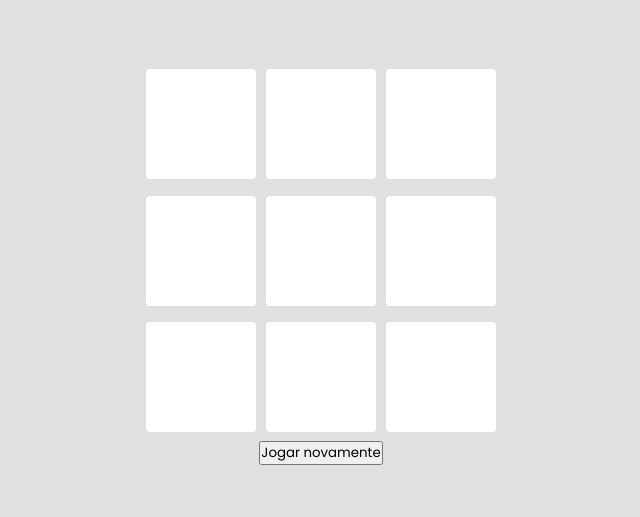
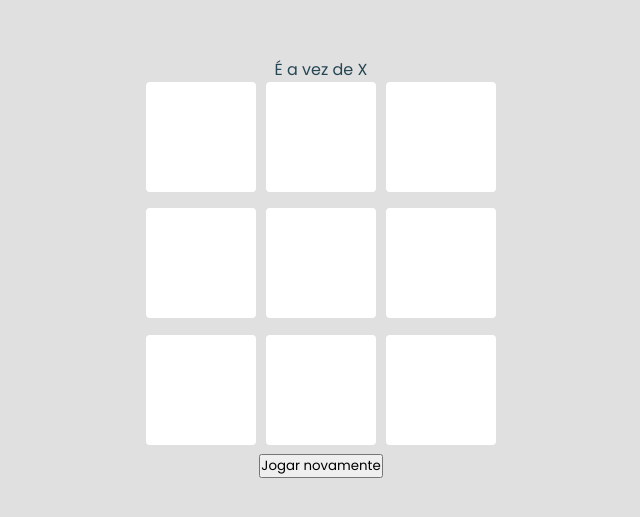
Before and after one commit to kauan777/jogo-da-velha-nextjs, a Next.js app: page / in a window 1280 px wide. Shown: the part 133-650 px from the top of the page, without its empty margins (319-959 px from the left). Built offline with nearby package versions, Linux system fonts and the light colour scheme.

Commit message:
adicionando lógica: ganhador, verificar marks

```diff
--- a/src/pages/index.tsx
+++ b/src/pages/index.tsx
@@ -1,13 +1,12 @@
-import { useState } from "react";
+import { useEffect, useState } from "react";
 import styles from "../../styles/home.module.scss";
 
 type Players = "O" | "X";
 
 export default function Home() {
-
   const [turn, setTurn] = useState<Players>("X");
-  const [winner, setWinner] = useState<String | null>(null);
-  const [draw, setDraw] = useState<boolean | null>(null)
+  const [winner, setWinner] = useState<Players | null>(null);
+  const [draw, setDraw] = useState<boolean | null>(null);
 
   /*
  marks: {
@@ -18,41 +17,77 @@ export default function Home() {
   Valor para armazenar quem jogou em cada posição, sendo a key a posição
 
  */
+  const [marks, setMarks] = useState<{ [key: string]: Players }>({});
 
-  const [marks, setMarks] = useState<{ [ key: string ]: Players }>({})
+
+  useEffect(() => {
+
+    const winner = getWinner();
+
+    if(winner){
+      setWinner(winner)
+    }
+
+  }, [marks])
+
 
   const getSquares = () => {
     return new Array(9).fill(true);
   };
 
   const play = (index: number) => {
-
-    if(marks[index]){
+    if (marks[index]) {
       return;
     }
-      setMarks(prev => ({...prev, [index]: turn}))
-      setTurn(prev => prev == "O" ? "X" : "O")
-  }
+    setMarks((prev) => ({ ...prev, [index]: turn }));
+    setTurn((prev) => (prev == "O" ? "X" : "O"));
+  };
 
-  const getCellPlayer = (index: number) => {
-
-    if(!marks[index]){
-      return ""
+  const getCellPlayer = (index: number): String => {
+    if (!marks[index]) {
+      return "";
     }
 
     return marks[index];
+  };
 
+  const getWinner = () => {
+    const victoryLines = [
+      [0, 1, 2],
+      [3, 4, 5],
+      [6, 7, 8],
+
+      [0, 3, 6],
+      [1, 4, 7],
+      [2, 5, 8],
+
+      [0, 4, 8],
+      [2, 4, 6],
+    ];
+
+    for (const line of victoryLines) {
+      const [a, b, c] = line;
+
+      if (marks[a] && marks[a] === marks[b] && marks[b] == marks[c]) {
+        return marks[a]
+      }
+    }
   }
 
     // Quando eu utilizo _ nos parametros de um método array, significa que eu quero ignorar o valor daquele elemento
 
     return (
       <div className={styles.container}>
-        {/* <h1>Parabéns Nicks021, você ganhou</h1>
-      <p>É a vez de nicks02</p> */}
+
+        {winner && <h1>Parabéns {winner}, você ganhou</h1> }
+        <p>É a vez de {turn}</p>
         <div className={styles.board}>
           {getSquares().map((_, index) => (
-          <div key={index} className={`${styles.square} ${getCellPlayer(index)}`} onClick={() => play(index)}>
+            <div
+              key={index}
+              className={`${styles.square} ${getCellPlayer(index)}`}
+              onClick={() => play(index)}
+            >
               {marks[index]}
             </div>
           ))}
@@ -62,4 +97,4 @@ export default function Home() {
         </div>
       </div>
     );
-}
+  };
--- a/styles/globals.scss
+++ b/styles/globals.scss
@@ -3,6 +3,8 @@
   padding: 0;
   font-family: 'Poppins';
 }
+
+
 
 /* @media (prefers-color-scheme: dark) {
   html {
--- a/styles/home.module.scss
+++ b/styles/home.module.scss
@@ -42,7 +42,13 @@
              &:active{
                 transform: scale(0.9);
              }
+
+
         }
     }
 
 }
+
+.teste{
+    background-color: red;
+}
```
Lines whose indentation alone changed are shown as unchanged.
